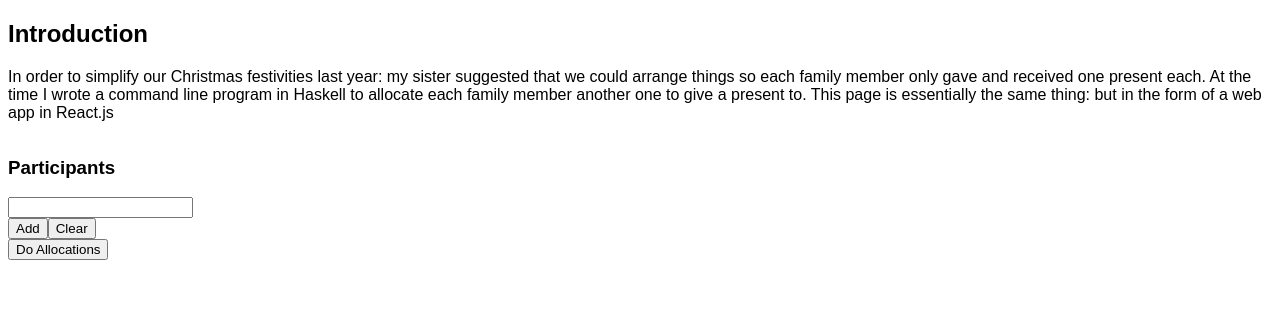
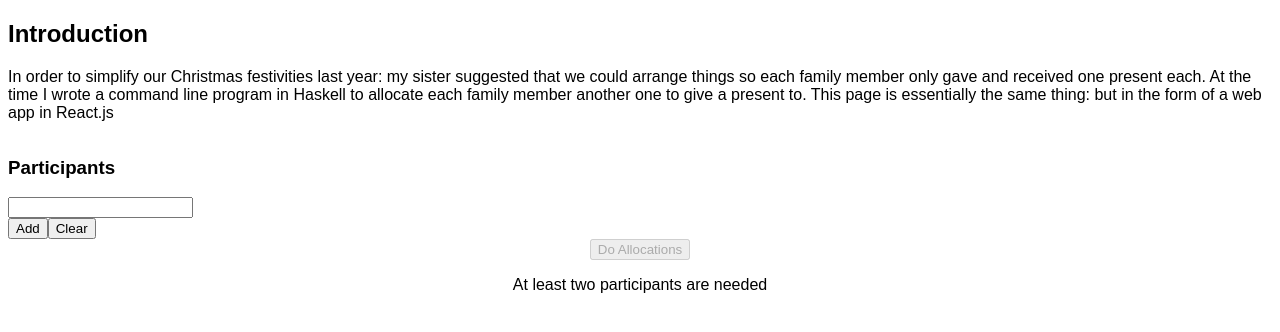
Before and after one commit to quickdudley/gift-allocator, a React (Create React App) app: page / in a window 1280 px wide. Shown: the top 332 px of the page. Built offline with nearby package versions, Linux system fonts and the light colour scheme.

Commit message:
Basic function is working

```diff
--- a/src/App.css
+++ b/src/App.css
@@ -24,3 +24,16 @@
 .twoPanel {
   overflow: auto;
 }
+
+.staleTitle {
+  color: gray;
+  font-weight: normal;
+}
+
+.staleAssignment {
+  color: gray;
+}
+
+.finalButton {
+  text-align: center;
+}
--- a/src/App.js
+++ b/src/App.js
@@ -58,11 +58,11 @@ class ListEdit extends Component {
 
 class Assignment extends Component {
   render () {
-    return (<a
+    return (<p><a
       href={this.props.blob}
       className={this.props.stale ? "staleAssignment" : "assignment"}
       download={this.props.name + ".txt"}
-      >{this.props.name}</a>)
+      >{this.props.name}</a></p>)
   }
 }
 
@@ -144,6 +144,7 @@ class App extends Component {
         name={a.name}
         stale={this.state.staleAllocs} />);
      }
+    var insufficient = this.state.participants.length < 2;
     return (
       <div className="App">
        <div className="twoPanel">
@@ -157,7 +158,11 @@ class App extends Component {
        </div>
        </div>
        <div className="finalButton">
-         <button>Do Allocations</button>
+         <button
+           disabled={insufficient}
+           onClick={() => {this.doAllocation();}}>Do Allocations</button>
+         {insufficient ?
+          <p className="needtwo">At least two participants are needed</p> : ""}
        </div>
       </div>
     );
```
